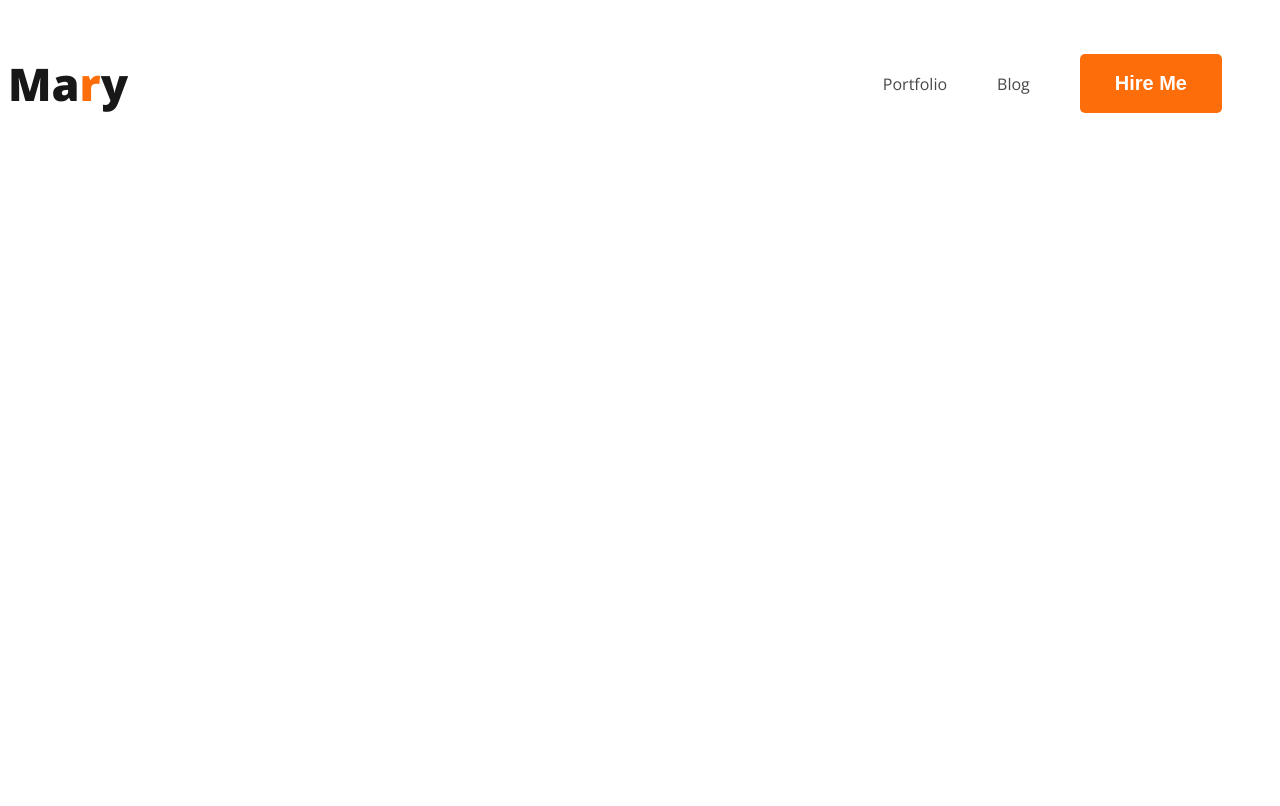
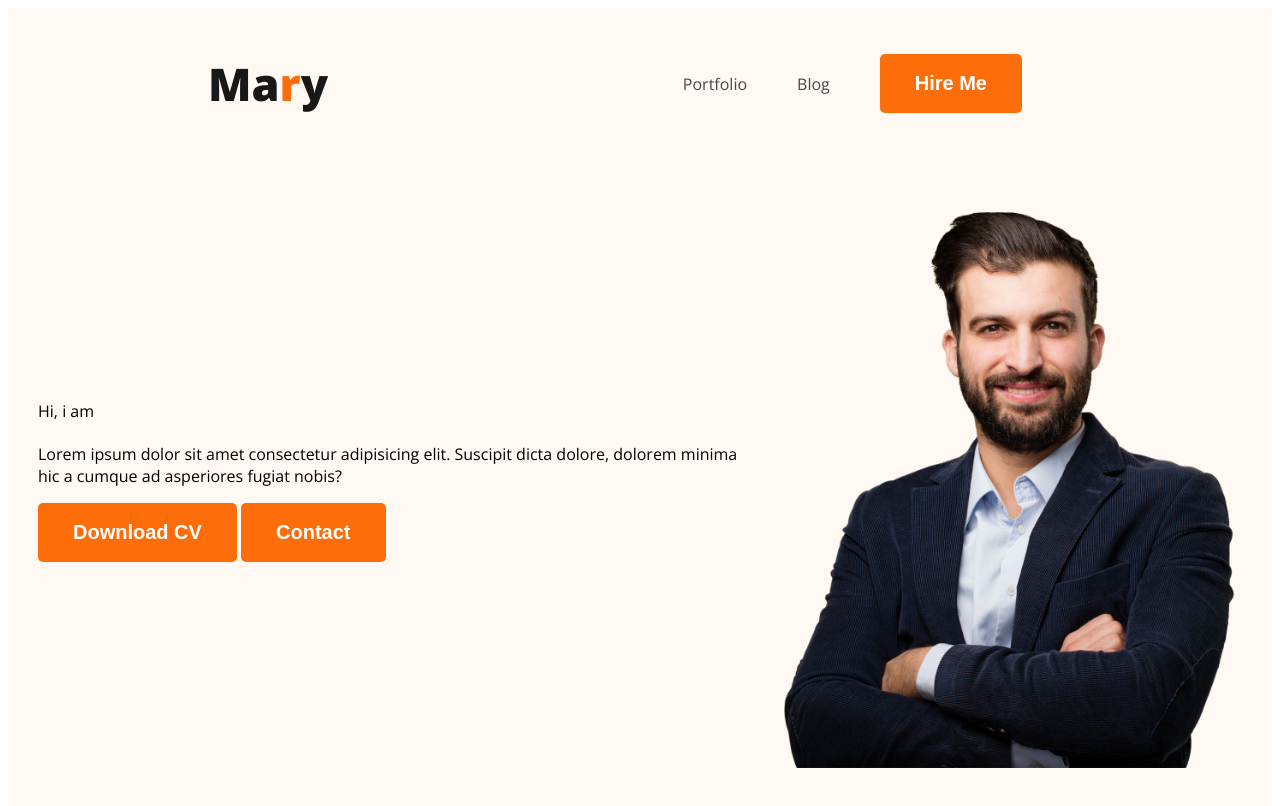
Before and after one commit to bymshihab/web-dev-portfolio, a plain HTML site: page index.html in a window 1280 px wide. Drawn offline with nearby package versions, Linux system fonts and the light colour scheme.

Commit message:
banner added

```diff
--- a/index.html
+++ b/index.html
@@ -13,7 +13,7 @@
     <link rel="stylesheet" href="./style.css" />
   </head>
   <body>
-    <header>
+    <header class="header">
       <nav>
         <h3 class="nav-title">Ma<span class="text-primary">r</span>y</h3>
         <ul>
@@ -24,6 +24,25 @@
           </li>
         </ul>
       </nav>
+
+      <div class="banner">
+        <div>
+          <div class="banner-greeting">Hi, i am</div>
+          <h1 class="banner-title"></h1>
+          <p>
+            Lorem ipsum dolor sit amet consectetur adipisicing elit. Suscipit
+            dicta dolore, dolorem minima hic a cumque ad asperiores fugiat
+            nobis?
+          </p>
+          <button class="btn-primary">Download CV</button>
+          <button class="btn-primary">Contact</button>
+        </div>
+
+        <div>
+            <img class="profile-pic" src="./images/hardy.png" alt="">
+        </div>
+
+      </div>
     </header>
     <main></main>
     <footer></footer>
--- a/style.css
+++ b/style.css
@@ -24,6 +24,7 @@ nav{
     display: flex;
     align-items: center;
     justify-content: space-between;
+    margin: 0 200px;
 }
 
 .nav-title{
@@ -45,3 +46,19 @@ nav li a{
   text-decoration: none;
   color: #474747;
 }
+/* header related styles */
+
+.header{
+    background-color: #FFF8F3;
+}
+
+/* banner related Design */
+.banner{
+    padding: 30px 30px 150px;
+    display: flex;
+    align-items: center;
+}
+
+.profile-pic{
+    width: 500px;
+}
```
